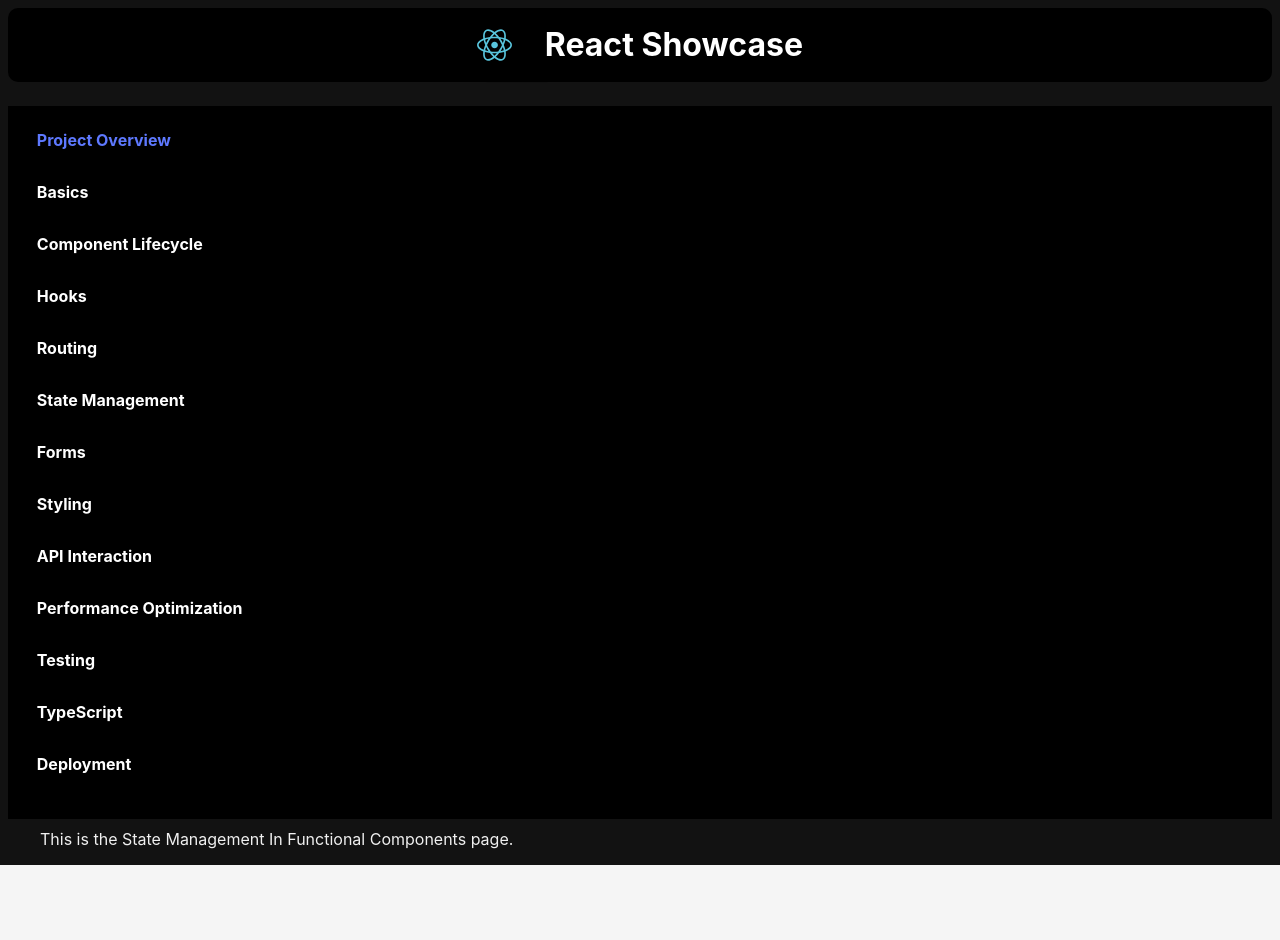
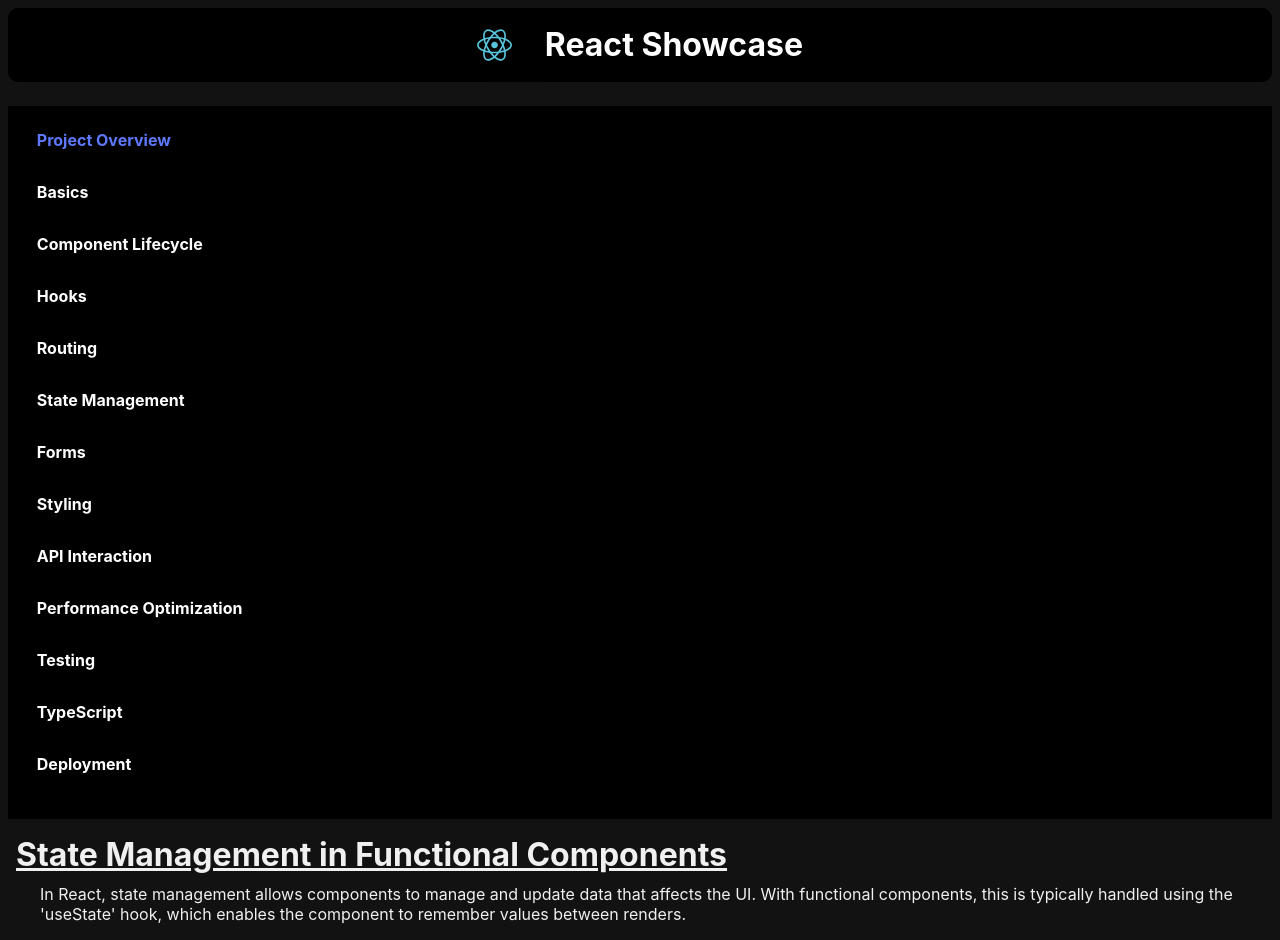
Before and after one commit to rees-kyle/react_showcase, a React (Create React App) app in the folder project/: page /state-management-in-functional-components in a window 1280 px wide. Before the commit the page ends 865 px from the top, so only its background shows below. Built offline with nearby package versions, Linux system fonts and the light colour scheme.

Commit message:
Add FunctionalState component
- Added component file.
- Added to index in components folder.
- Imported and added component to page.

```diff
--- /dev/null
+++ b/project/src/components/basics/state_management_in_functional_components/FunctionalState.js
@@ -0,0 +1,14 @@
+const FunctionalState = () => {
+    return (
+        <div>
+            <h1 className="underline">State Management in Functional Components</h1>
+            <p>
+                In React, state management allows components to manage and update data that affects the UI.
+                With functional components, this is typically handled using the 'useState' hook,
+                which enables the component to remember values between renders.
+            </p>
+        </div>
+    );
+};
+
+export default FunctionalState;
--- /dev/null
+++ b/project/src/components/basics/state_management_in_functional_components/index.js
@@ -0,0 +1 @@
+export { default as FunctionalState } from './FunctionalState';
--- a/project/src/pages/basics/StateManagementInFunctionalComponents.js
+++ b/project/src/pages/basics/StateManagementInFunctionalComponents.js
@@ -1,7 +1,11 @@
+import {
+ FunctionalState
+} from '../../components/basics/state_management_in_functional_components';
+
 const StateManagementInFunctionalComponents = () => {
   return (
     <>
-      <p>This is the State Management In Functional Components page.</p>
+      <FunctionalState />
     </>
   );
 };
```
